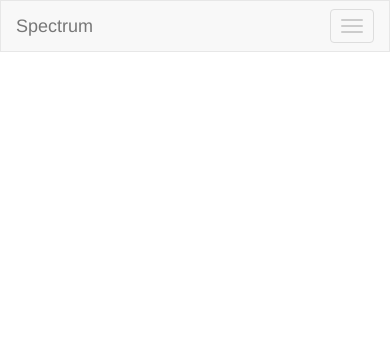
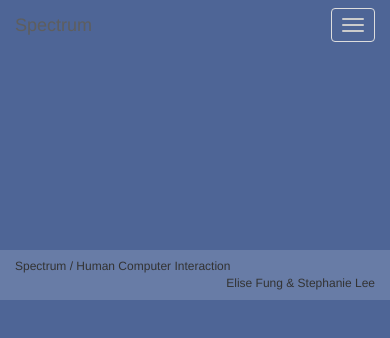
Before and after one commit to elisefung/Spectrum, a plain HTML site: page template.html in a window 390 px wide. Drawn offline with nearby package versions, Linux system fonts and the light colour scheme.

Commit message:
added colors.css and updated template and style.css

```diff
--- /dev/null
+++ b/css/colors.css
@@ -0,0 +1,103 @@
+/* GREEN */
+body.green {
+  background-color: rgb(16, 216, 160);
+}
+
+.panel-heading.green {
+  background-color: #0F7F48;
+}
+
+.panel-body.green {
+  background-color: #74FFBA;
+}
+
+/* LIGHT BLUE */
+body.light-blue {
+  background-color: rgb(200, 232, 230);
+}
+
+.panel-heading.light-blue {
+  background-color: #3A91AA;
+}
+
+.panel-body.light-blue {
+  background-color: rgb(240, 255, 255);
+}
+
+/* DARK BLUE */
+body.dark-blue {
+  background-color: rgb(78, 101, 150);
+}
+
+.panel-heading.dark-blue {
+  background-color: #0E1852;
+}
+
+.panel-body.dark-blue {
+  background-color: #1D31A6;
+}
+
+/* PURPLE */
+body.purple {
+  background-color: #7A36D6;
+}
+
+.panel-heading.purple {
+  background-color: #461D7D;
+}
+
+.panel-body.purple {
+  background-color: #A25EFE;
+}
+
+/* PINK */
+body.pink {
+  background-color: rgb(240, 124, 159);
+}
+
+.panel-heading.pink {
+  background-color: rgb(225, 73, 109);
+}
+
+.panel-body.pink {
+  background-color: #FF92CA;
+}
+
+/* RED */
+body.red {
+  background-color: rgb(203, 29, 63);
+}
+
+.panel-heading.red {
+  background-color: #A51430;
+}
+
+.panel-body.red {
+  background-color: #FD4F5F;
+}
+
+/* ORANGE */
+body.orange {
+  background-color: rgb(240, 150, 112);
+}
+
+.panel-heading.orange {
+  background-color: #CC5B00;
+}
+
+.panel-body.orange {
+  background-color: #FFA163;
+}
+
+/* YELLOW */
+body.yellow {
+  background-color: rgb(255, 231, 132);
+}
+
+.panel-heading.yellow {
+  background-color: #FFD12A;
+}
+
+.panel-body.yellow {
+  background-color: #FFFF9B;
+}
--- /dev/null
+++ b/css/style.css
@@ -0,0 +1,46 @@
+body {
+/*  background-color: #e7e7e7;*/
+  background-color: #6CD0B9;
+  height: 100%;
+}
+
+.main a, footer a {
+  color: #333333;
+  opacity: 1;
+}
+
+.main a:hover, footer a:hover {
+  color: #333333;
+  text-decoration: none;
+  opacity: .65;
+}
+
+.navbar {
+  border-radius: 0px;
+  border: none;
+/*  background-color: rgba(255, 255, 255); /* Fallback */
+/*  background-color: rgba(255, 255, 255, .5);*/
+  background: none;
+  margin-bottom: 80px;
+}
+
+b.caret {
+      color: #efefef;
+}
+
+.navbar-default .navbar-nav>li>a{
+    color: #efefef;
+}
+
+.navbar-default .navbar-nav>li>a:hover {
+  color: #cdcdcd;
+}
+
+footer {
+  bottom: 0px;
+  padding: 8px 0px;
+  font-size: 12px;
+  background-color: rgba(255, 255, 255);
+  background-color: rgba(255, 255, 255, .15);
+  margin-top: 120px;
+}
--- a/template.html
+++ b/template.html
@@ -1,9 +1,13 @@
-<html>
+<!DOCTYPE html>
+<html lang="en">
   <head>
     <title>Bootstrap 101 Template</title>
     <meta name="viewport" content="width=device-width, initial-scale=1.0">
     <!-- Bootstrap -->
     <link href="css/bootstrap.min.css" rel="stylesheet" media="screen">
+    <link href="http://netdna.bootstrapcdn.com/font-awesome/4.0.1/css/font-awesome.css" rel="stylesheet">
+    <link href="css/style.css" rel="stylesheet" media="screen">
+    <link href="css/colors.css" rel="stylesheet" media="screen">
 
     <!-- HTML5 Shim and Respond.js IE8 support of HTML5 elements and media queries -->
     <!-- WARNING: Respond.js doesn't work if you view the page via file:// -->
@@ -12,7 +16,7 @@
       <script src="https://oss.maxcdn.com/libs/respond.js/1.3.0/respond.min.js"></script>
     <![endif]-->
   </head>
-  <body>
+  <body class="dark-blue">
       <nav class="navbar navbar-default" role="navigation">
         <div class="container">
           <div class="navbar-header">
@@ -28,7 +32,7 @@
           <div class="collapse navbar-collapse" id="bs-example-navbar-collapse-1">
             <ul class="nav navbar-nav navbar-right">
               <li class="dropdown">
-                <a href="#" class="dropdown-toggle" data-toggle="dropdown">Explore <b class="caret"></b></a>
+                <a href="#" class="dropdown-toggle" data-toggle="dropdown"><i class="fa fa-globe"></i> Explore</a>
                 <ul class="dropdown-menu">
                   <li><a href="#">Music</a></li>
                   <li><a href="#">Video</a></li>
@@ -38,13 +42,22 @@
                   <li><a href="#">Interwebz</a></li>
                 </ul>
               </li>
-              <li><a href="#">Log In</a></li>
+              <li><a href="#"><i class="fa fa-smile-o"> Log In</i></a></li>
             </ul>
           </div><!-- /.navbar-collapse -->
         </div>
       </nav>
 
-
+      <div class="container main">
+        <!-- BODY CONTENT GOES HERE -->
+      </div>
+      <footer>
+        <div class="container">
+          Spectrum / Human Computer Interaction
+          <div class="pull-right"><a href="elisefung.com" target="_blank">Elise Fung</a> &
+          <a href="stephalee.com" target="_blank">Stephanie Lee</a>
+        </div>
+      </footer>
 
     <!-- jQuery (necessary for Bootstrap's JavaScript plugins) -->
     <script src="https://code.jquery.com/jquery.js"></script>
```
